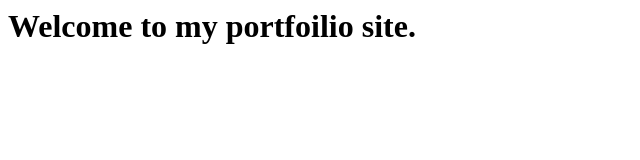
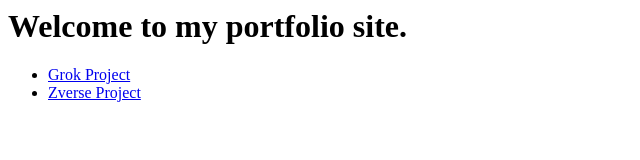
Before and after one commit to joannenguyen/joannenguyen.github.io, a plain HTML site: page index.html in a window 1280 px wide. Shown: the whole page, without its empty margins (0-640 px from the left). Drawn offline with Linux system fonts and the light colour scheme.

Commit message:
Added Grok and Zverse index pages

```diff
--- a/index.html
+++ b/index.html
@@ -3,7 +3,16 @@
 		<title>Joannenguyen.github.io</title>
 	</head>
 	<body>
-		<h1>Welcome to my portfoilio site.</h1>
+		<h1>Welcome to my portfolio site.</h1>
+
+		<ul>
+			<li>
+				<a href="grok/index.html">Grok Project</a>
+			</li>
+			<li>
+				<a href="zverse/index.html">Zverse Project</a>
+			</li>
+		</ul>
 
 
 	</body>
```
Also changed, not shown: GROK/index.html (added, +10 -0 lines), Zverse/index.html (added, +10 -0 lines).
